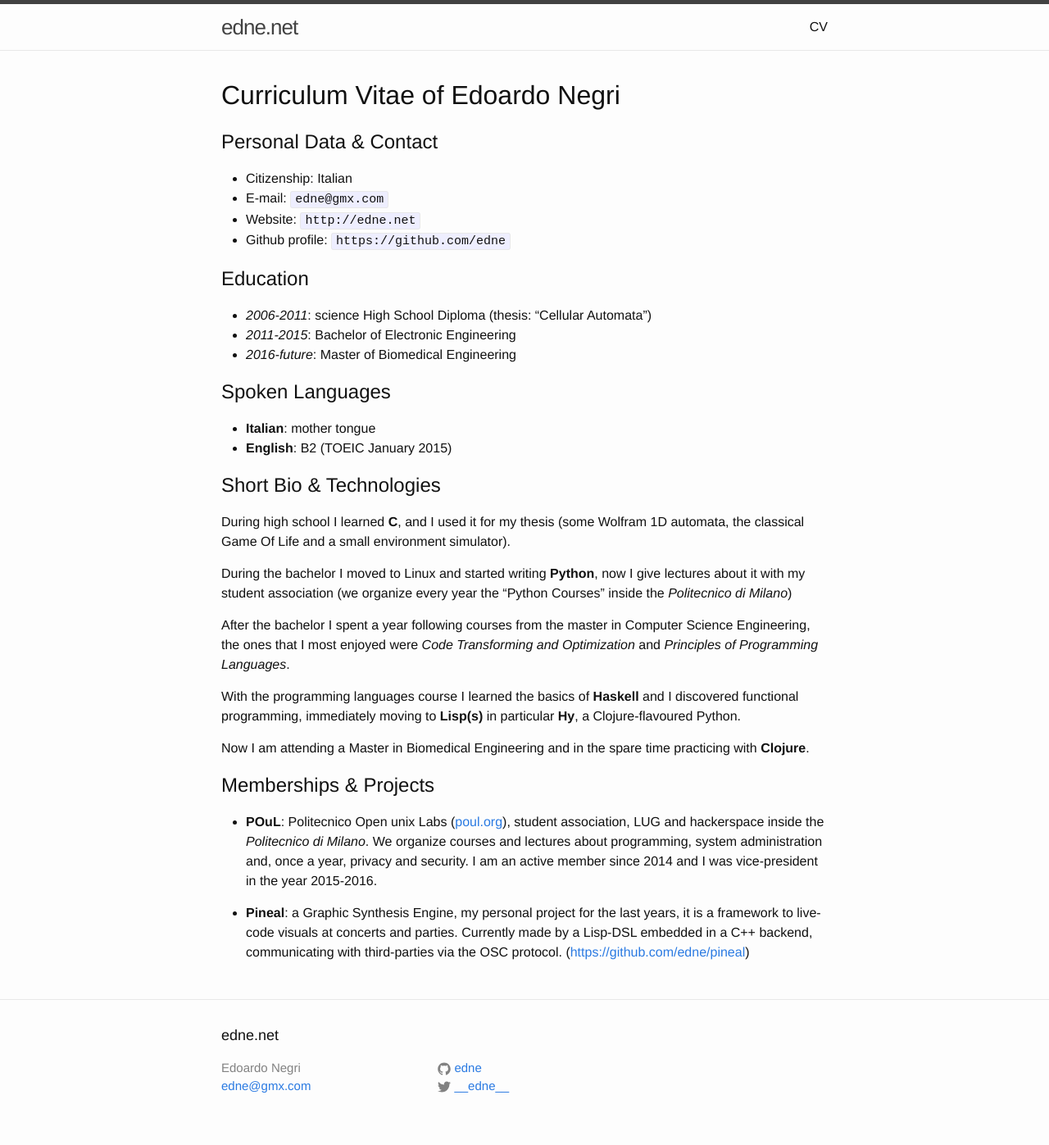
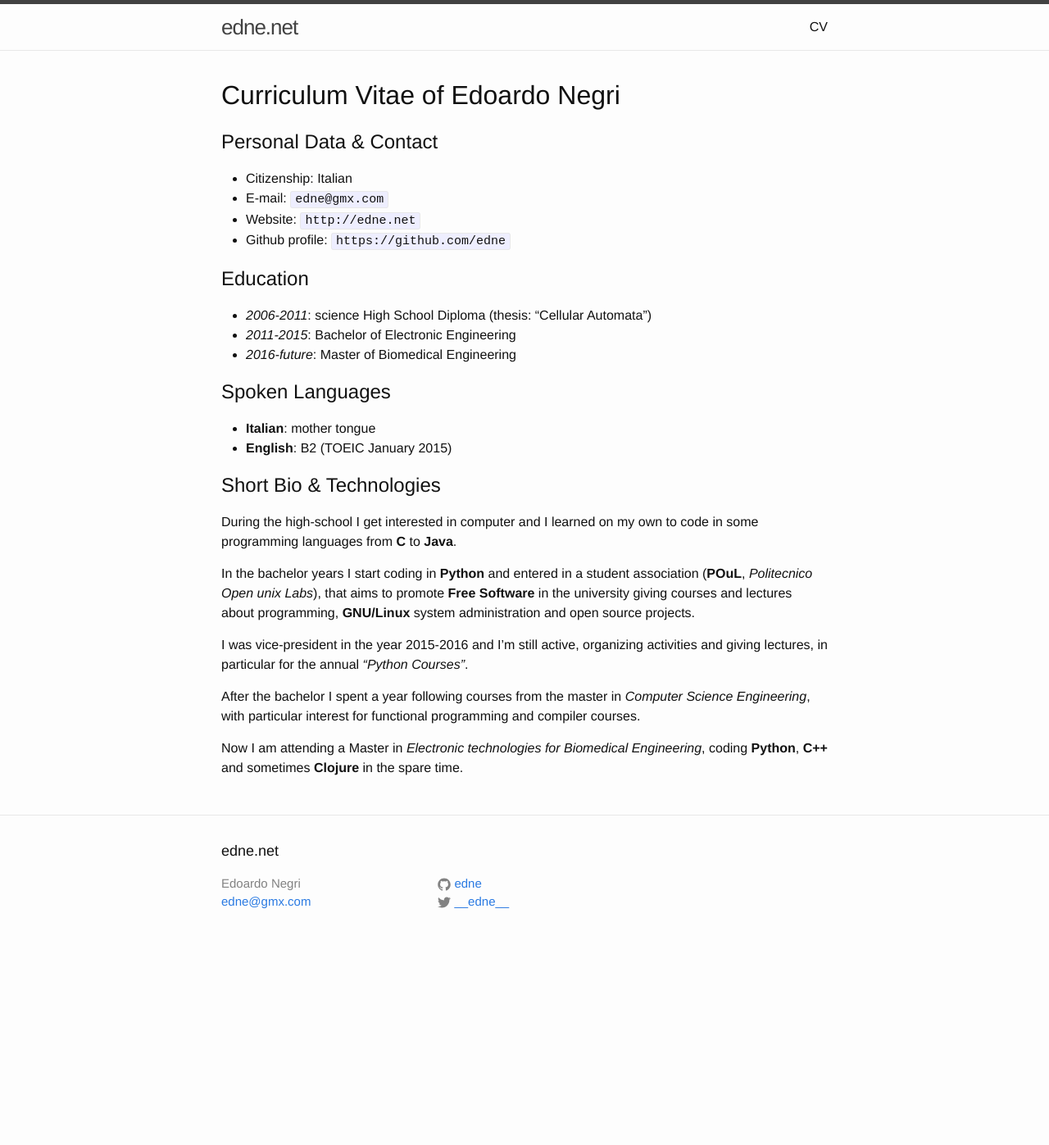
Before and after one commit to edne/edne.github.io, a Jekyll site: the page built from cv.md, in a window 1280 px wide. Shown: the whole page at 82% size. Built offline with Jekyll 4.4.1, drawn with Linux system fonts in a browser that asks for light colours; after the commit the page ends 1172 px from its top, so only the background shows below that.

Commit message:
Update cv

```diff
--- a/cv.md
+++ b/cv.md
@@ -27,35 +27,22 @@ permalink: /cv/
 
 
 ## Short Bio & Technologies
-During high school I learned **C**, and I used it for my
-thesis (some Wolfram 1D automata, the classical Game Of Life and a small
-environment simulator).
+During the high-school I get interested in computer and I learned on my own to
+code in some programming languages from **C** to **Java**.
 
-During the bachelor I moved to Linux and started writing **Python**, now I give
-lectures about it with my student association (we organize every year the
-"Python Courses" inside the _Politecnico di Milano_)
+In the bachelor years I start coding in **Python** and entered in a student
+association (**POuL**, _Politecnico Open unix Labs_), that aims to promote **Free
+Software** in the university giving courses and lectures about programming,
+**GNU/Linux** system administration and open source projects.
 
-After the bachelor I spent a year following courses from the master in Computer
-Science Engineering, the ones that I most enjoyed were _Code Transforming and
-Optimization_ and _Principles of Programming Languages_.
+I was vice-president in the year 2015-2016 and I'm still active, organizing
+activities and giving lectures, in particular for the annual _"Python
+Courses"_.
 
-With the programming languages course I learned the basics of **Haskell** and I
-discovered functional programming, immediately moving to **Lisp(s)** in particular
-**Hy**, a Clojure-flavoured Python.
+After the bachelor I spent a year following courses from the master in _Computer
+Science Engineering_, with particular interest for functional programming and
+compiler courses.
 
-Now I am attending a Master in Biomedical Engineering and in the spare time
-practicing with **Clojure**.
-
-
-## Memberships & Projects
-* **POuL**: Politecnico Open unix Labs ([poul.org](https://poul.org)), student
-  association, LUG and hackerspace inside the _Politecnico di Milano_.  We
-  organize courses and lectures about programming, system administration and,
-  once a year, privacy and security.
-  I am an active member since 2014 and I was vice-president in the year 2015-2016.
-
-* **Pineal**: a Graphic Synthesis Engine, my personal project for the last
-  years, it is a framework to live-code visuals at concerts and parties.
-  Currently made by a Lisp-DSL embedded in a C++ backend, communicating with
-  third-parties via the OSC protocol.
-  ([https://github.com/edne/pineal](https://github.com/edne/pineal))
+Now I am attending a Master in _Electronic technologies for Biomedical
+Engineering_, coding **Python**, **C++** and sometimes **Clojure** in the spare
+time.
```
Also changed, not shown: 1 other file.
